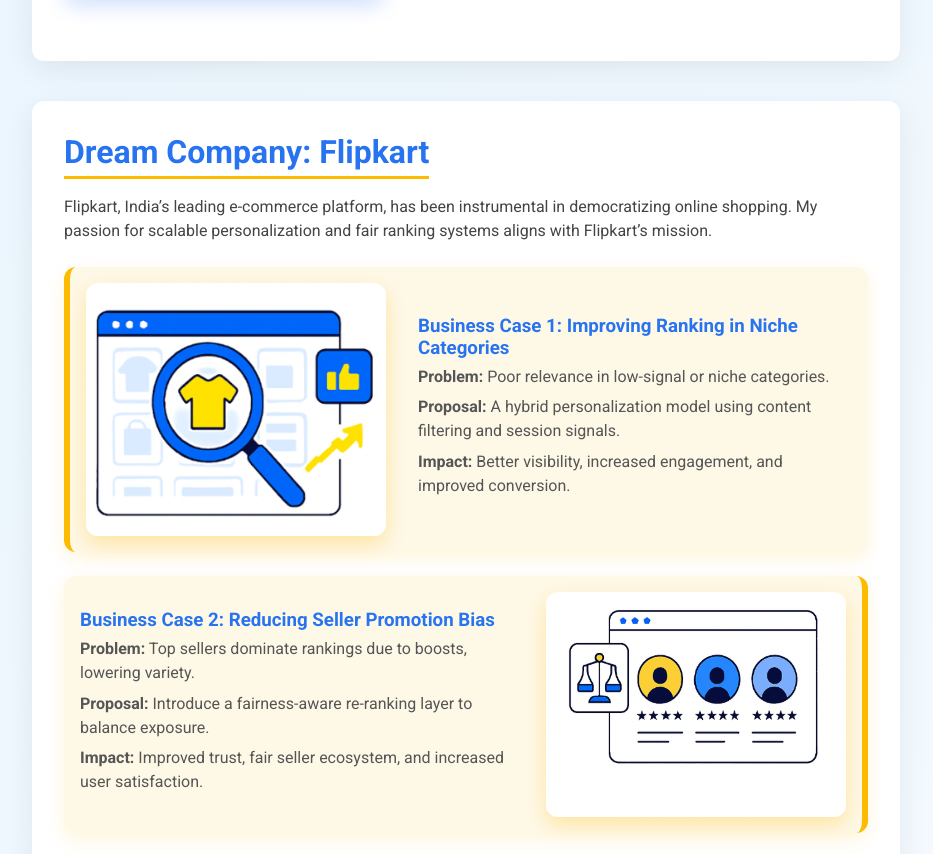
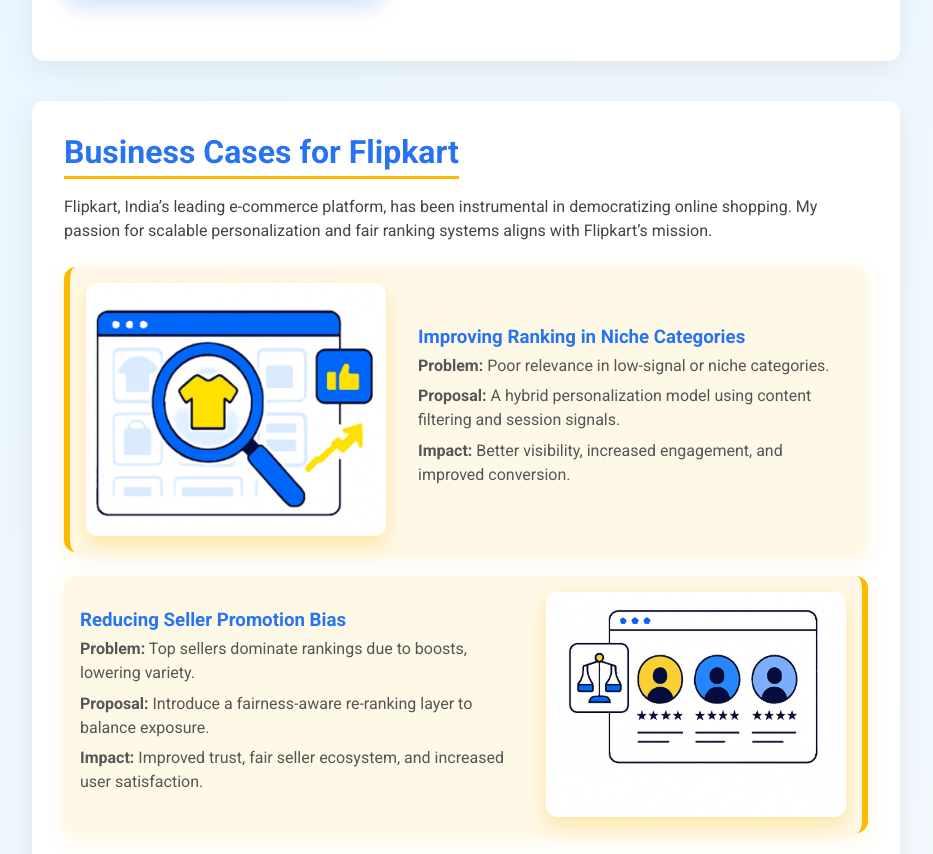
Before and after one commit to shrishail1g/portfolio.github.io, a plain HTML site: page index.html in a window 1280 px wide. Shown: the part 1422-2276 px from the top of the page, without its empty margins (174-1107 px from the left). Drawn offline with Linux system fonts and the light colour scheme.

Commit message:
Update index.html

```diff
--- a/index.html
+++ b/index.html
@@ -86,7 +86,7 @@
 
 
     <section id="flipkart-business-case" class="section-card">
-      <h2>Dream Company: Flipkart</h2>
+      <h2>Business Cases for Flipkart</h2>
       <p>
         Flipkart, India’s leading e-commerce platform, has been instrumental in democratizing online shopping. My passion for scalable personalization and fair ranking systems aligns with Flipkart’s mission.
       </p>
@@ -94,7 +94,7 @@
       <div class="business-case">
         <img src="assets/niche-category.png" alt="Niche Categories" />
         <div>
-          <h3>Business Case 1: Improving Ranking in Niche Categories</h3>
+          <h3>Improving Ranking in Niche Categories</h3>
           <p><strong>Problem:</strong> Poor relevance in low-signal or niche categories.</p>
           <p><strong>Proposal:</strong> A hybrid personalization model using content filtering and session signals.</p>
           <p><strong>Impact:</strong> Better visibility, increased engagement, and improved conversion.</p>
@@ -104,7 +104,7 @@
       <div class="business-case reverse">
         <img src="assets/seller-bias.png" alt="Seller Promotion Bias" />
         <div>
-          <h3>Business Case 2: Reducing Seller Promotion Bias</h3>
+          <h3>Reducing Seller Promotion Bias</h3>
           <p><strong>Problem:</strong> Top sellers dominate rankings due to boosts, lowering variety.</p>
           <p><strong>Proposal:</strong> Introduce a fairness-aware re-ranking layer to balance exposure.</p>
           <p><strong>Impact:</strong> Improved trust, fair seller ecosystem, and increased user satisfaction.</p>
```
